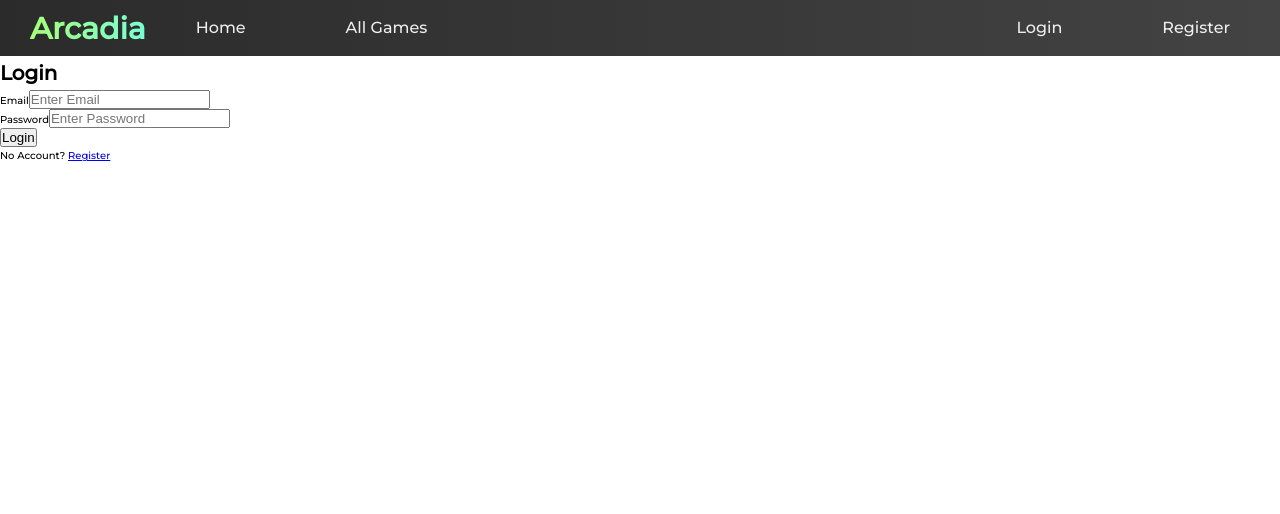
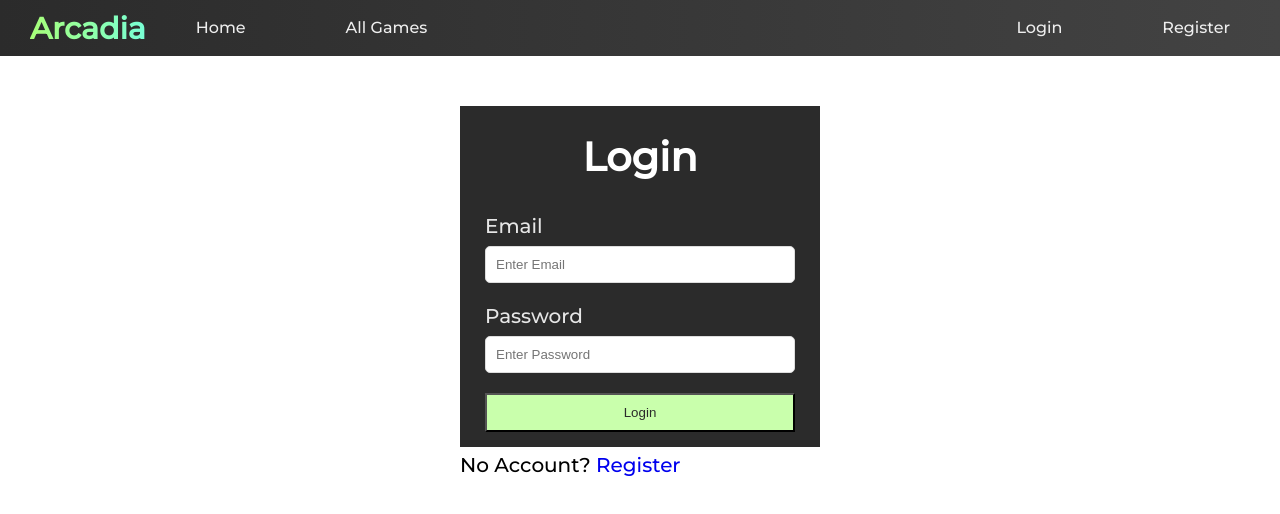
Before and after one commit to payton-burr/Project3, a React (Create React App) app in the folder client/: page /login in a window 1280 px wide. Shown: the top 514 px of the page. Built offline with nearby package versions, Linux system fonts and the light colour scheme.

Commit message:
finished styles

```diff
--- a/client/public/game/pong.html
+++ b/client/public/game/pong.html
@@ -20,8 +20,6 @@
                 <li>
                     <a href='/dashboard'>All Games</a>
                 </li>
-                <li><a href="#">Classic</a></li>
-                <li><a href="#">Tower Defense</a></li>
             </ul>
         </nav>
     </header>
--- a/client/public/game/snake.html
+++ b/client/public/game/snake.html
@@ -19,8 +19,6 @@
             <li>
                 <a href='/dashboard'>All Games</a>
             </li>
-            <li><a href="#">Classic</a></li>
-            <li><a href="#">Tower Defense</a></li>
         </ul>
     </nav>
 </header>
--- a/client/public/game/tetris.html
+++ b/client/public/game/tetris.html
@@ -20,8 +20,6 @@
                         <li>
                             <a href='/dashboard'>All Games</a>
                         </li>
-                        <li><a href="#">Classic</a></li>
-                        <li><a href="#">Tower Defense</a></li>
                     </ul>
                 </nav>
             </header>
--- a/client/src/components/Login/index.jsx
+++ b/client/src/components/Login/index.jsx
@@ -33,7 +33,7 @@ class Login extends Component {
 
   render() {
     return (
-      <div id="container">
+      <div className="container">
       <div className="form-wrap">
         <h1>Login</h1>
         <form noValidate onSubmit={this.onSubmit}>
@@ -49,7 +49,7 @@ class Login extends Component {
         </form>
       </div>
       <footer>
-        <p>No Account? <a href="/users/register">Register</a></p>
+        <p>No Account? <a href="/register">Register</a></p>
       </footer>
     </div>
     )
--- a/client/src/components/Register/index.jsx
+++ b/client/src/components/Register/index.jsx
@@ -33,9 +33,9 @@ class Register extends Component {
 
   render() {
     return (
-      <div id="container">
+      <div className="container">
       <div className="form-wrap">
-        <h1>Login</h1>
+        <h1>Register</h1>
         <form noValidate onSubmit={this.onSubmit}>
           <div className="form-group">
             <label htmlFor="name">Name</label>
@@ -53,7 +53,7 @@ class Register extends Component {
         </form>
       </div>
       <footer>
-        <p>Already have an account? <a href="/users/login">Login Here</a></p>
+        <p>Already have an account? <a href="/login">Login Here</a></p>
       </footer>
     </div>
     )
--- a/client/src/pages/Home/index.jsx
+++ b/client/src/pages/Home/index.jsx
@@ -20,7 +20,7 @@ class Homepage extends Component {
                                 <h2 className='heading-secondary u-margin-bottom-medium'>
                                 Keep track of your favorites
                                 </h2>
-                                <a href='/users/register' className='btn btn--white btn--animated'>Register</a>
+                                <a href='/register' className='btn btn--white btn--animated'>Register</a>
                                 </div>
                                 <div className='bg-video'>
                                     <video className='bg-video__content' autoPlay muted loop>
--- a/client/src/pages/Profile/index.jsx
+++ b/client/src/pages/Profile/index.jsx
@@ -22,7 +22,7 @@ class Profile extends Component {
 
   render() {
     return (
-      <div className='container'>
+      <div className='profile-container'>
         <h1>Profile</h1>
         <div className='col-1-of-2'>
           <h3>Name: {this.state.name}</h3>
--- /dev/null
+++ b/client/src/sass/components/form.scss
@@ -0,0 +1,44 @@
+.container {
+  margin: 3rem auto;
+  max-width: 40rem;
+  padding: 2rem;
+  line-height: 1.8;
+  font-size: 2rem;
+
+
+
+  a {
+    text-decoration: none;
+  }
+}
+
+.form-wrap {
+  background-color: $color-grey-dark;
+  padding: 1.5rem 2.5rem;
+  color: #fff;
+}
+.form-wrap h1, .form-wrap p {
+  text-align: center;
+}
+.form-wrap .form-group {
+  margin-top: 1.5rem;
+}
+.form-wrap .form-group label {
+  display: block;
+  color: #e6e6e6;
+}
+.form-wrap .form-group input {
+  width: 100%;
+  padding: 1rem;
+  border: #ddd 1px solid;
+  border-radius: 5px;
+}
+.form-wrap button {
+  display: block;
+  width: 100%;
+  background-color: $color-primary;
+  padding: 1rem;
+  margin-top: 2rem;
+  color: $color-grey-dark;
+  cursor: pointer;
+}
--- /dev/null
+++ b/client/src/sass/layout/container.scss
@@ -0,0 +1,5 @@
+.profile-container {
+  text-align: center;
+  font-size: 2.5rem;
+  margin-top: 5rem;
+}
--- a/client/src/sass/main.scss
+++ b/client/src/sass/main.scss
@@ -8,6 +8,8 @@
 @import './components/bg-video.scss';
 @import './components/button.scss';
 @import './components/feature-box.scss';
+@import './components/form.scss';
 @import './layout/header.scss';
+@import './layout/container.scss';
 @import './layout/grid.scss';
 @import './pages/home.scss';
```
